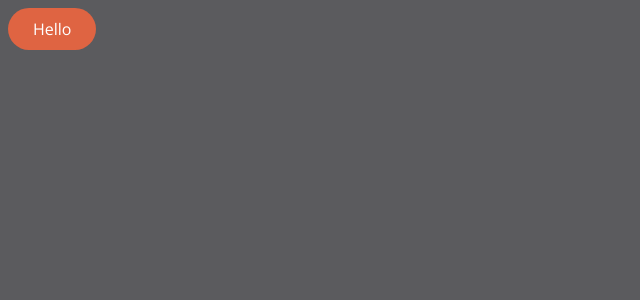
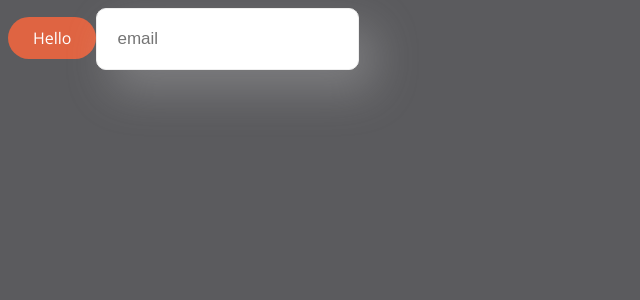
Before and after one commit to YPetrik/delivery-food, a React (Vite) app: page / in a window 1280 px wide. Shown: the top 300 px of the page, without its empty margins (0-640 px from the left). Built offline with nearby package versions, Linux system fonts and the light colour scheme.

Commit message:
Added style for input  component

```diff
--- a/src/App.tsx
+++ b/src/App.tsx
@@ -1,9 +1,11 @@
 import { Button } from "./components/Button/index";
+import { Input } from "./components/Input/index";
 
 export const App = () => {
   return (
     <>
       <Button onClick={() => console.log("Click")}> Hello </Button>
+      <Input placeholder="email" />
     </>
   );
 };
--- /dev/null
+++ b/src/components/Input/Input.module.css
@@ -0,0 +1,10 @@
+.input {
+  font-size: 17px;
+  font-style: normal;
+  font-weight: 400;
+  color: var(--text-color);
+  border: 1px solid #eee;
+  box-shadow: 15px 20px 45px 0px rgba(233, 233, 233, 0.25);
+  border-radius: 10px;
+  padding: 20px;
+}
--- /dev/null
+++ b/src/components/Input/Input.props.ts
@@ -0,0 +1,6 @@
+import { InputHTMLAttributes } from "react";
+
+export interface IInputProps extends InputHTMLAttributes<HTMLInputElement> {
+  isValid?: boolean;
+  className?: string;
+}
--- /dev/null
+++ b/src/components/Input/Input.tsx
@@ -0,0 +1,18 @@
+import { IInputProps } from "./Input.props";
+import { forwardRef } from "react";
+import cn from "classnames";
+import style from "./Input.module.css";
+
+export const Input = forwardRef<HTMLInputElement, IInputProps>(
+  ({ className, isValid, ...other }, ref) => {
+    return (
+      <input
+        className={cn(style["input"], className, {
+          [style["invalid"]]: !isValid,
+        })}
+        ref={ref}
+        {...other}
+      />
+    );
+  }
+);
--- /dev/null
+++ b/src/components/Input/index.ts
@@ -0,0 +1 @@
+export { Input } from "./Input";
```
